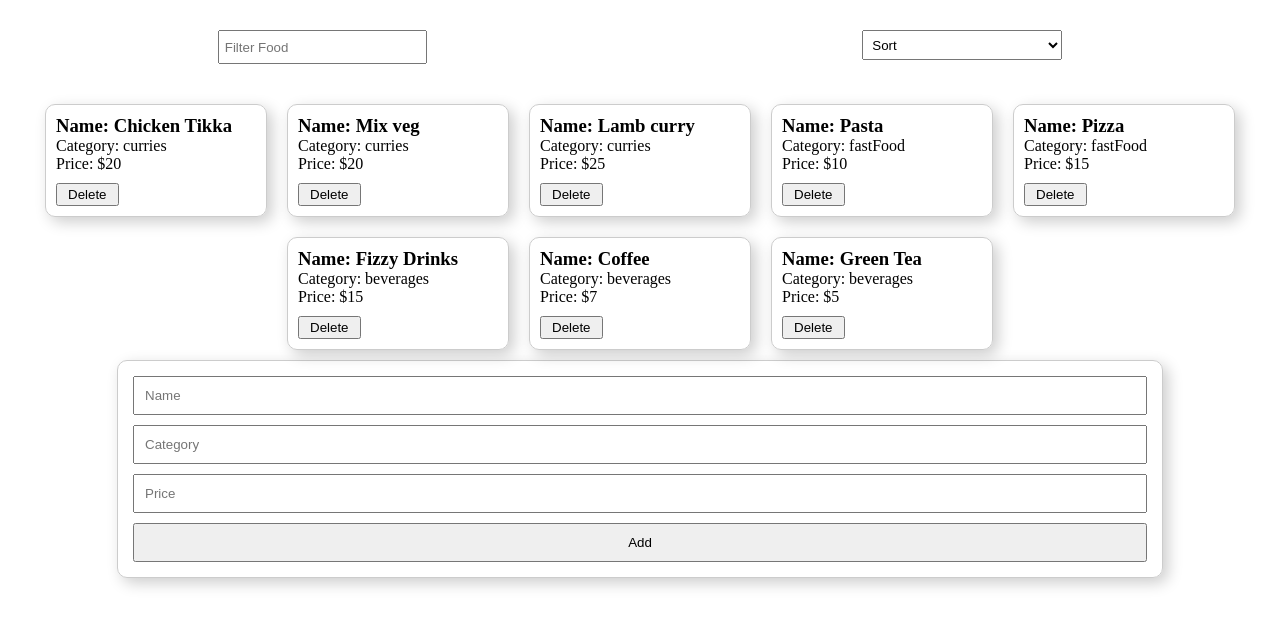
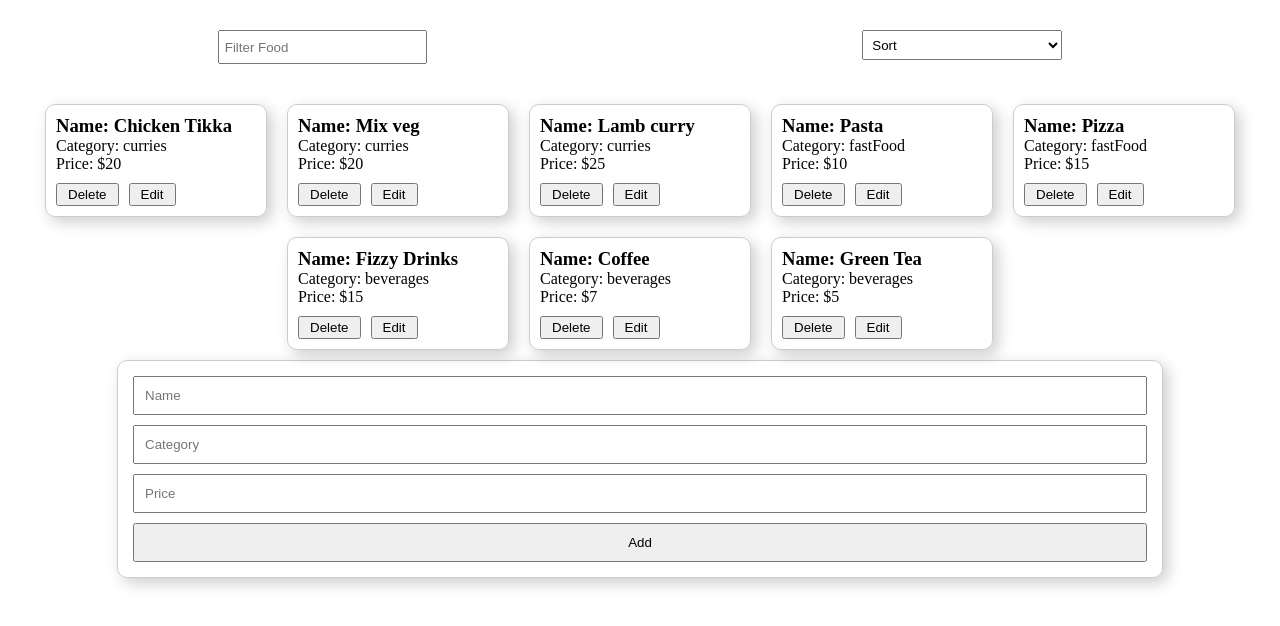
Before and after one commit to ashisohail/react-filter-sort, a React (Vite) app: page / in a window 1280 px wide. Shown: the top 626 px of the page. Built offline with nearby package versions, Linux system fonts and the light colour scheme.

Commit message:
Added edit button.

```diff
--- a/src/components/ProductCard.css
+++ b/src/components/ProductCard.css
@@ -9,3 +9,12 @@
   text-align: left;
   width: 200px;
 }
+
+.btn {
+  margin-top: 10px;
+  padding: 2px 10px;
+}
+
+.edit {
+  margin-left: 10px;
+}
--- a/src/components/ProductCard.jsx
+++ b/src/components/ProductCard.jsx
@@ -16,6 +16,7 @@ function ProductCard({ name, category, price, index, setFilteredProducts }) {
       >
         Delete
       </button>
+      <button className="btn edit">Edit</button>
     </div>
   );
 }
--- a/src/components/Products.css
+++ b/src/components/Products.css
@@ -9,8 +9,3 @@
   justify-content: space-around;
   flex-wrap: wrap;
 }
-
-.btn {
-  margin-top: 10px;
-  padding: 2px 10px;
-}
```
